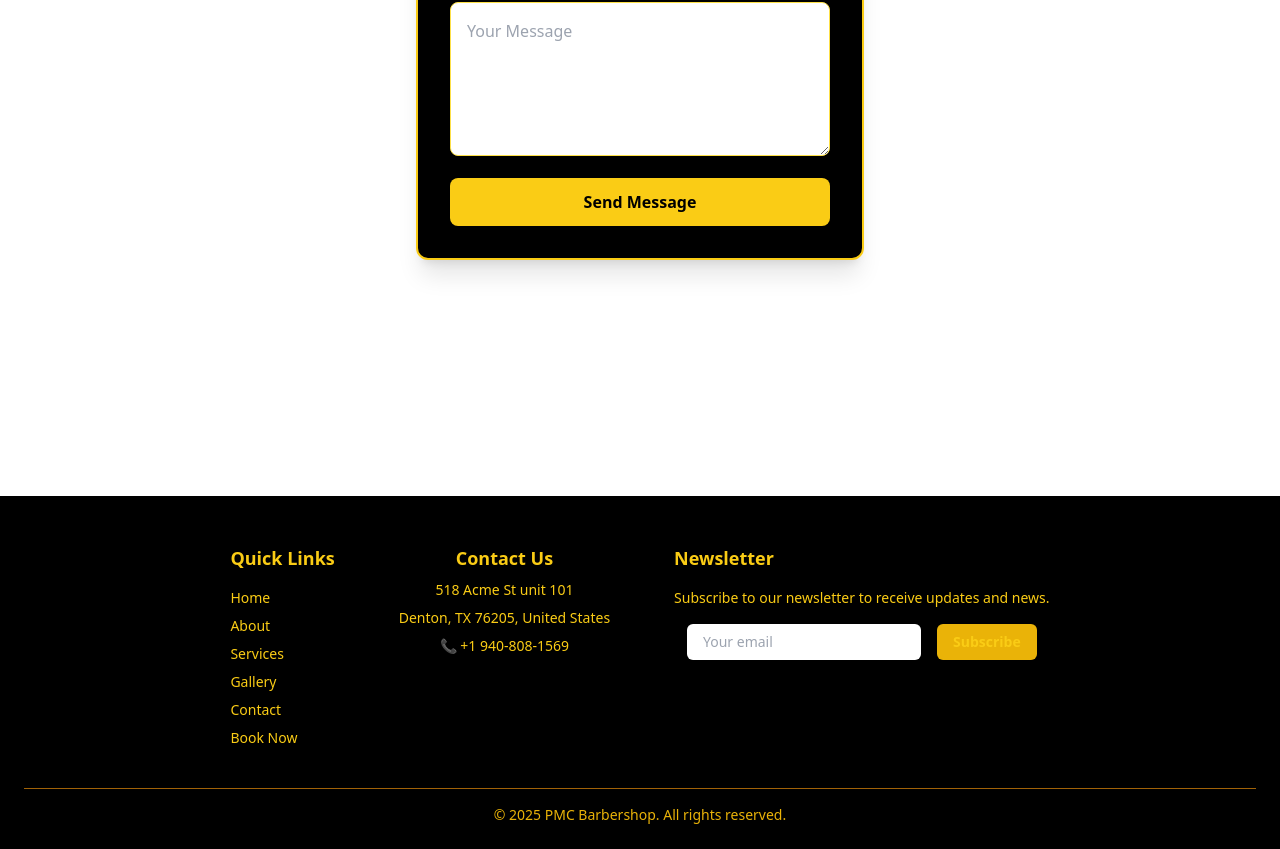
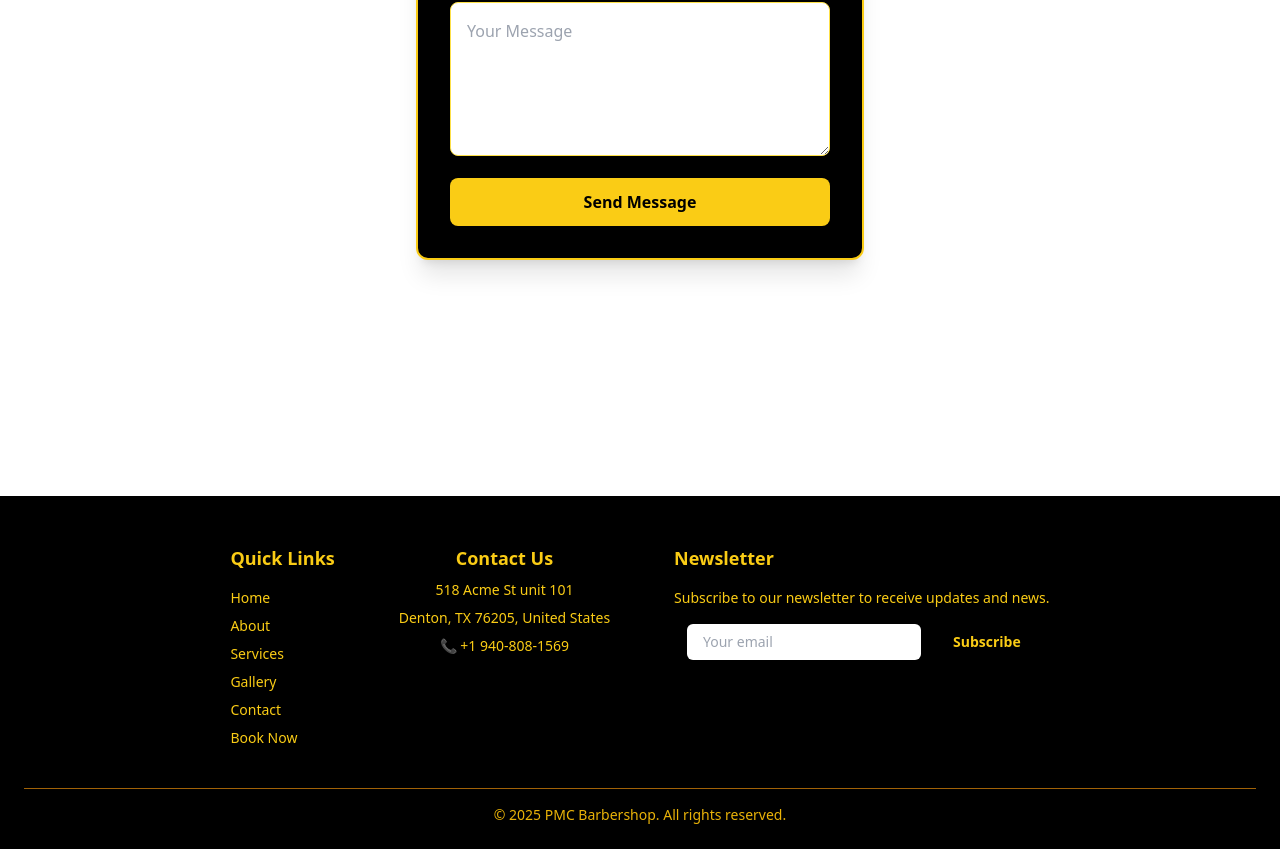
Before and after one commit to sudarsan29/barber, a React (Create React App) app: page / in a window 1280 px wide. Shown: the part 5664-6513 px from the top of the page. Built offline with nearby package versions, Linux system fonts and the light colour scheme.

Commit message:
Trigger Vercel clean build - updated all components

```diff
--- a/src/Components/Footer.js
+++ b/src/Components/Footer.js
@@ -40,7 +40,7 @@ const Footer = () => {
             />
             <button
               type="submit"
-              className="bg-yellow-500 hover:bg-white hover:text-black transition-all duration-300 px-4 py-2 rounded-md font-semibold"
+              className="bg-black-500 hover:bg-white hover:text-black transition-all duration-300 px-4 py-2 rounded-md font-semibold"
             >
               Subscribe
             </button>
```
